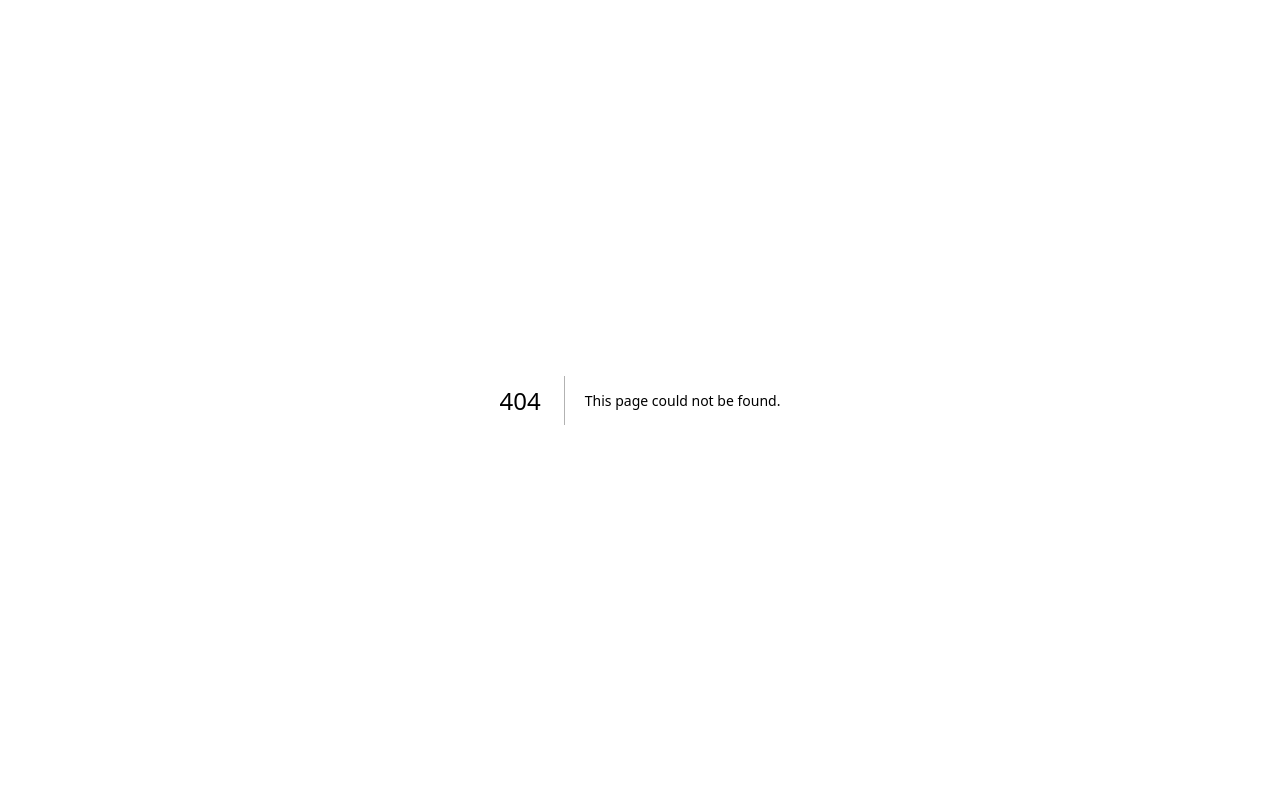
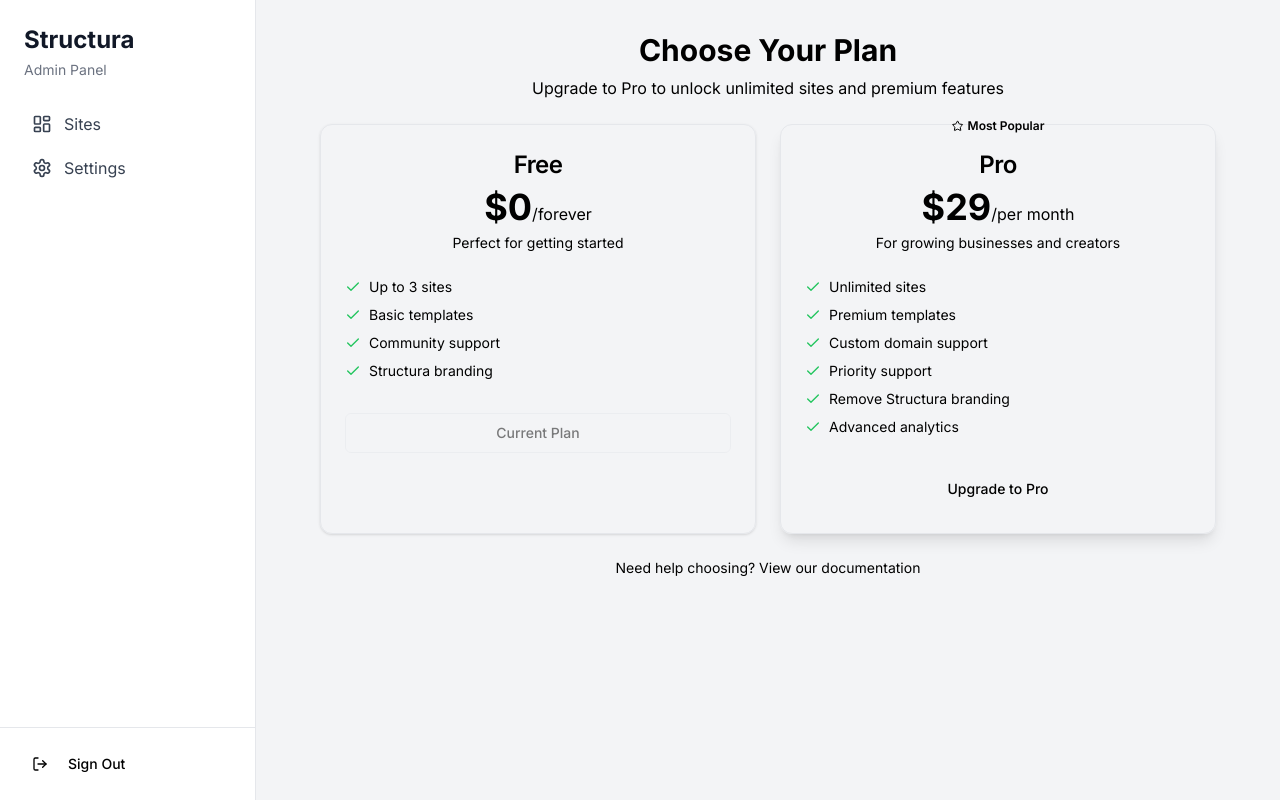
Before and after one commit to ShaikYakoub/structura, a Next.js app: page /app/billing in a window 1280 px wide. Before the commit this address had no page. Built offline with nearby package versions, Linux system fonts and the light colour scheme; no server answers; sample sign-in values are in the browser's storage.

Commit message:
fix: create billing page and API for Pro upgrades
- Add /app/billing page with pricing plans
- Create /api/billing/create-subscription endpoint
- Update settings page to link to billing instead of non-existent route
- Fix 404 error when clicking 'Upgrade to Pro' button

```diff
--- /dev/null
+++ b/app/api/billing/create-subscription/route.ts
@@ -0,0 +1,78 @@
+import { NextRequest, NextResponse } from "next/server";
+import { auth } from "@/auth";
+import Razorpay from "razorpay";
+import prisma from "@/lib/prisma";
+
+// Initialize Razorpay
+const razorpay = new Razorpay({
+  key_id: process.env.RAZORPAY_KEY_ID!,
+  key_secret: process.env.RAZORPAY_KEY_SECRET!,
+});
+
+export async function GET() {
+  try {
+    const session = await auth();
+
+    if (!session?.user?.email) {
+      return NextResponse.json(
+        { error: "Unauthorized" },
+        { status: 401 }
+      );
+    }
+
+    // Get user data
+    const user = await prisma.user.findUnique({
+      where: { email: session.user.email },
+    });
+
+    if (!user) {
+      return NextResponse.json(
+        { error: "User not found" },
+        { status: 404 }
+      );
+    }
+
+    // Check if user is already Pro
+    if (user.isPro) {
+      return NextResponse.json(
+        { error: "User is already on Pro plan" },
+        { status: 400 }
+      );
+    }
+
+    // Create Razorpay subscription
+    const subscription = await razorpay.subscriptions.create({
+      plan_id: process.env.RAZORPAY_PRO_PLAN_ID!, // You'll need to create this plan in Razorpay dashboard
+      customer_notify: 1,
+      total_count: 12, // 12 months
+      customer: {
+        name: user.name || "User",
+        email: user.email,
+        contact: "", // You might want to collect phone number
+      },
+    });
+
+    // Store subscription details in database
+    await prisma.user.update({
+      where: { id: user.id },
+      data: {
+        razorpaySubscriptionId: subscription.id,
+        razorpayPlanId: subscription.plan_id,
+        isPro: true, // Mark as pro immediately, or wait for webhook confirmation
+      },
+    });
+
+    return NextResponse.json({
+      subscriptionId: subscription.id,
+      razorpayKey: process.env.RAZORPAY_KEY_ID,
+      amount: subscription.customer_notify,
+    });
+
+  } catch (error) {
+    console.error("Subscription creation error:", error);
+    return NextResponse.json(
+      { error: "Failed to create subscription" },
+      { status: 500 }
+    );
+  }
+}
--- /dev/null
+++ b/app/app/billing/page.tsx
@@ -0,0 +1,124 @@
+import { auth } from "@/auth";
+import { redirect } from "next/navigation";
+import { Card, CardContent, CardDescription, CardHeader, CardTitle } from "@/components/ui/card";
+import { Button } from "@/components/ui/button";
+import { Badge } from "@/components/ui/badge";
+import { Check, Star } from "lucide-react";
+import Link from "next/link";
+
+const plans = [
+  {
+    name: "Free",
+    price: "$0",
+    period: "forever",
+    description: "Perfect for getting started",
+    features: [
+      "Up to 3 sites",
+      "Basic templates",
+      "Community support",
+      "Structura branding",
+    ],
+    buttonText: "Current Plan",
+    buttonVariant: "outline" as const,
+    popular: false,
+  },
+  {
+    name: "Pro",
+    price: "$29",
+    period: "per month",
+    description: "For growing businesses and creators",
+    features: [
+      "Unlimited sites",
+      "Premium templates",
+      "Custom domain support",
+      "Priority support",
+      "Remove Structura branding",
+      "Advanced analytics",
+    ],
+    buttonText: "Upgrade to Pro",
+    buttonVariant: "default" as const,
+    popular: true,
+  },
+];
+
+export default async function BillingPage() {
+  const session = await auth();
+
+  if (!session?.user?.email) {
+    redirect("/login");
+  }
+
+  return (
+    <div className="space-y-6">
+      <div className="text-center">
+        <h1 className="text-3xl font-bold">Choose Your Plan</h1>
+        <p className="text-muted-foreground mt-2">
+          Upgrade to Pro to unlock unlimited sites and premium features
+        </p>
+      </div>
+
+      <div className="grid md:grid-cols-2 gap-6 max-w-4xl mx-auto">
+        {plans.map((plan) => (
+          <Card
+            key={plan.name}
+            className={`relative ${plan.popular ? "border-primary shadow-lg" : ""}`}
+          >
+            {plan.popular && (
+              <div className="absolute -top-3 left-1/2 transform -translate-x-1/2">
+                <Badge className="bg-primary text-primary-foreground px-3 py-1">
+                  <Star className="w-3 h-3 mr-1" />
+                  Most Popular
+                </Badge>
+              </div>
+            )}
+
+            <CardHeader className="text-center">
+              <CardTitle className="text-2xl">{plan.name}</CardTitle>
+              <div className="mt-4">
+                <span className="text-4xl font-bold">{plan.price}</span>
+                <span className="text-muted-foreground">/{plan.period}</span>
+              </div>
+              <CardDescription className="mt-2">
+                {plan.description}
+              </CardDescription>
+            </CardHeader>
+
+            <CardContent className="space-y-4">
+              <ul className="space-y-2">
+                {plan.features.map((feature, index) => (
+                  <li key={index} className="flex items-center">
+                    <Check className="w-4 h-4 text-green-500 mr-2 flex-shrink-0" />
+                    <span className="text-sm">{feature}</span>
+                  </li>
+                ))}
+              </ul>
+
+              <div className="pt-4">
+                {plan.name === "Free" ? (
+                  <Button variant={plan.buttonVariant} className="w-full" disabled>
+                    {plan.buttonText}
+                  </Button>
+                ) : (
+                  <Button asChild variant={plan.buttonVariant} className="w-full">
+                    <Link href="/api/billing/create-subscription">
+                      {plan.buttonText}
+                    </Link>
+                  </Button>
+                )}
+              </div>
+            </CardContent>
+          </Card>
+        ))}
+      </div>
+
+      <div className="text-center">
+        <p className="text-sm text-muted-foreground">
+          Need help choosing?{" "}
+          <Link href="/docs" className="text-primary hover:underline">
+            View our documentation
+          </Link>
+        </p>
+      </div>
+    </div>
+  );
+}
```
